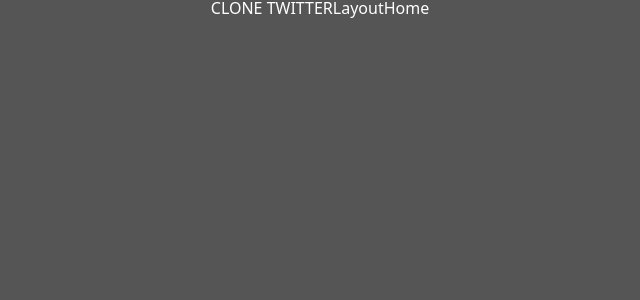
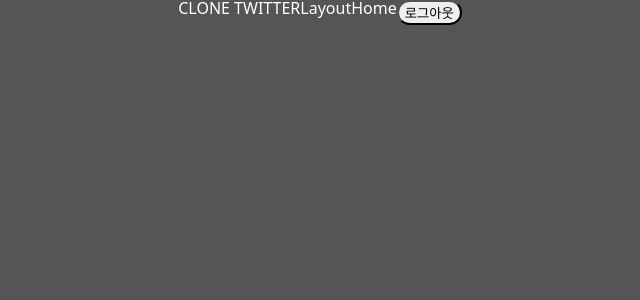
Before and after one commit to Sauvi9non/clone-twitter, a React (Vite) app: page / in a window 1280 px wide. Shown: the top 300 px of the page, without its empty margins (320-960 px from the left). Built offline with nearby package versions, Linux system fonts and the light colour scheme; no server answers; sample sign-in values are in the browser's storage.

Commit message:
로그아웃 버튼

```diff
--- a/src/components/layout.tsx
+++ b/src/components/layout.tsx
@@ -1,4 +1,12 @@
-import { Outlet } from "react-router-dom";
+import { Outlet, useNavigate } from "react-router-dom";
+import {styled} from "styled-components";
+import { auth } from "../firebase";
+import { signOut } from "firebase/auth";
+
+const Button = styled.button`
+    background-color: #A5C8FF;
+`;
+
 
 export default function Layout() {
   return (
--- a/src/routes/home.tsx
+++ b/src/routes/home.tsx
@@ -1,7 +1,14 @@
+import { signOut } from "firebase/auth";
+import {auth} from "../firebase";
+
 export default function Home() {
+    const logout = () => {
+        signOut(auth);
+    }
   return (
     <>
       <h1>Home</h1>
+      <button onClick={logout}>로그아웃</button>
     </>
   )
 }
```
